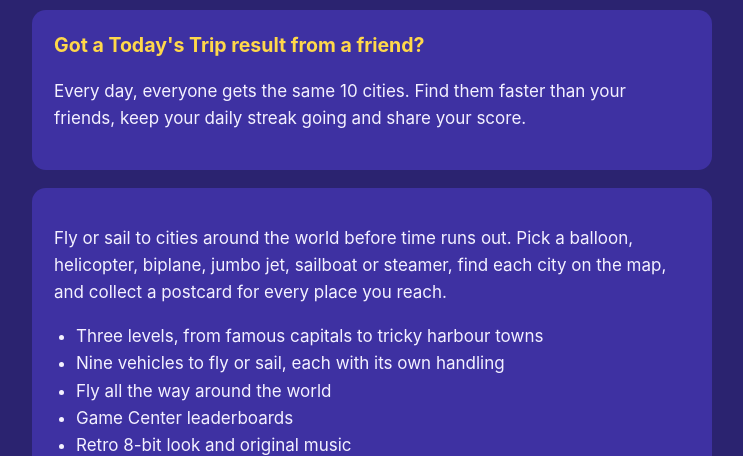
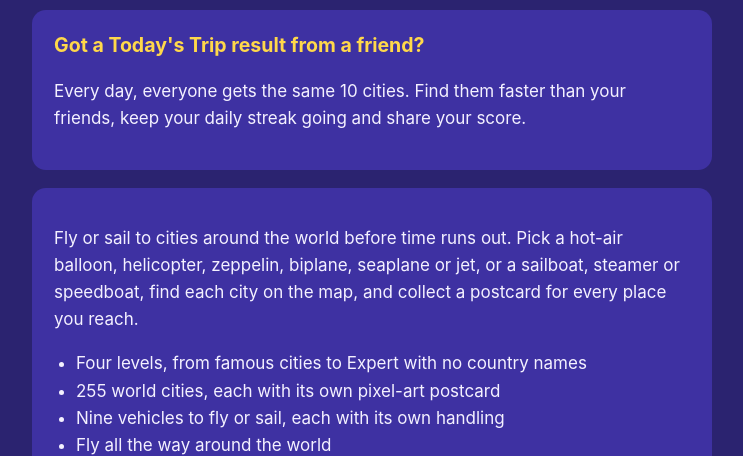
Before and after one commit to cityhop84app/cityhop84app.github.io, a plain HTML site: page index.html in a window 1280 px wide. Shown: the part 352-808 px from the top of the page, without its empty margins (268-1011 px from the left). Drawn offline with Linux system fonts and the light colour scheme.

Commit message:
Add files via upload

```diff
--- a/index.html
+++ b/index.html
@@ -33,9 +33,10 @@
   </div>
 
   <div class="panel">
-    <p>Fly or sail to cities around the world before time runs out. Pick a balloon, helicopter, biplane, jumbo jet, sailboat or steamer, find each city on the map, and collect a postcard for every place you reach.</p>
+    <p>Fly or sail to cities around the world before time runs out. Pick a hot-air balloon, helicopter, zeppelin, biplane, seaplane or jet, or a sailboat, steamer or speedboat, find each city on the map, and collect a postcard for every place you reach.</p>
     <ul>
-      <li>Three levels, from famous capitals to tricky harbour towns</li>
+      <li>Four levels, from famous cities to Expert with no country names</li>
+      <li>255 world cities, each with its own pixel-art postcard</li>
       <li>Nine vehicles to fly or sail, each with its own handling</li>
       <li>Fly all the way around the world</li>
       <li>Game Center leaderboards</li>
```
